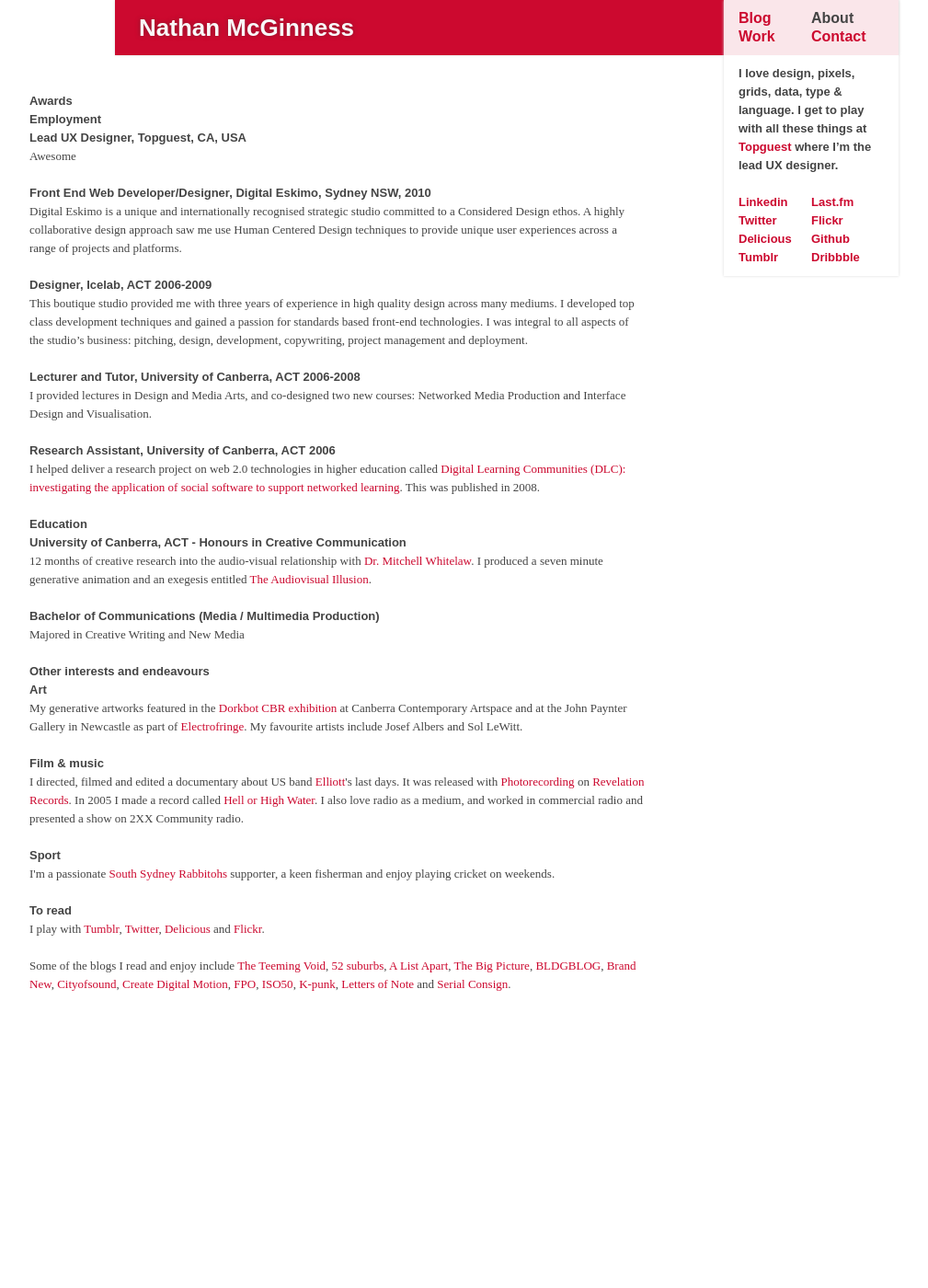
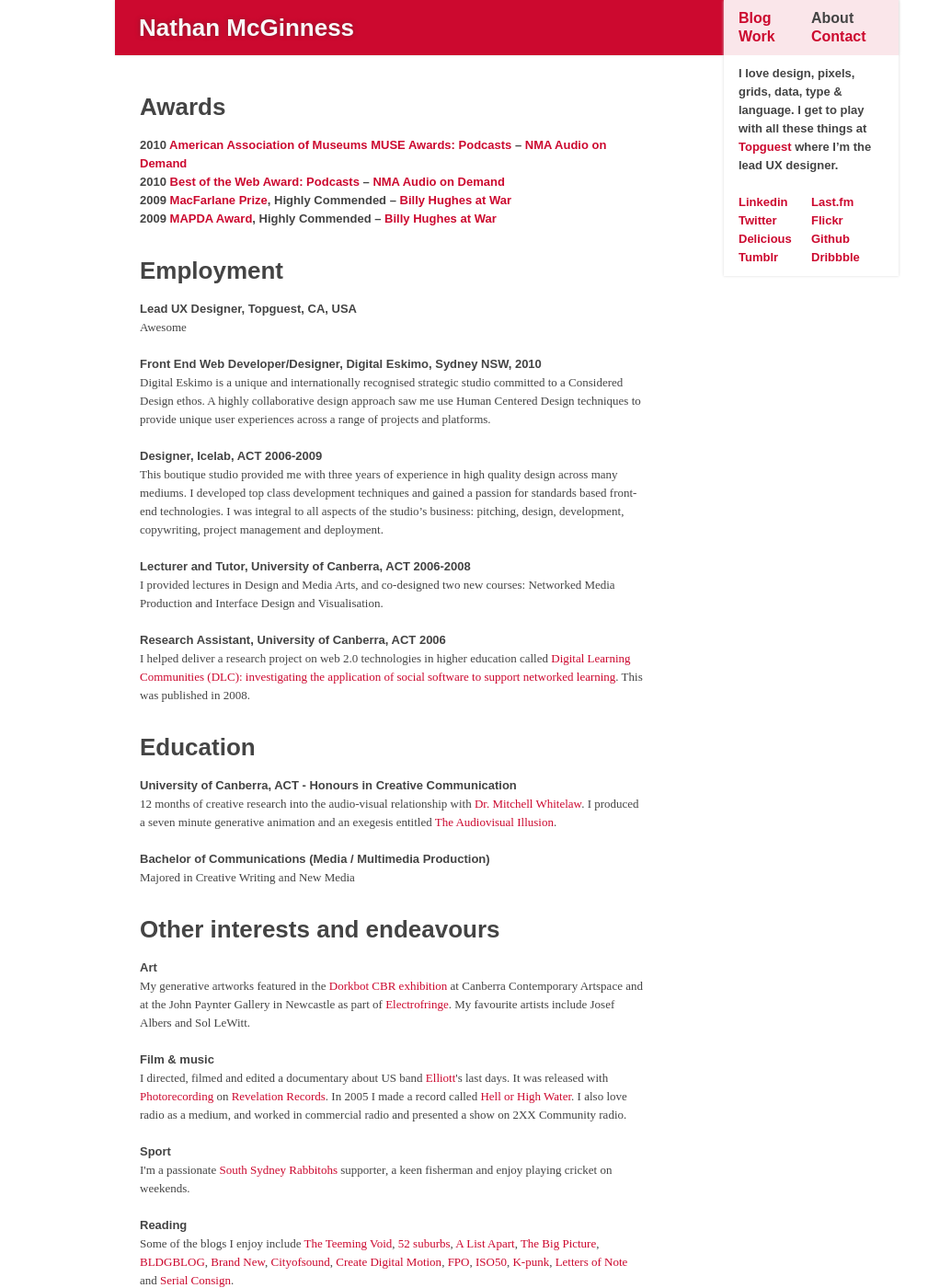
Before and after one commit to njmcgee/njmcgee.github.com, a Jekyll site: the page built from about.html, in a window 1280 px wide and 1400 px high. Shown: the whole window at 92% size, without its empty margins (138-1147 px from the left). Built offline with Jekyll 4.4.1, drawn with Linux system fonts in a browser that asks for light colours; nearby versions of some CDN libraries; Markdown is read by kramdown in place of the engine named in the settings.

Commit message:
about page in a better state

```diff
--- a/_layouts/static.html
+++ b/_layouts/static.html
@@ -1,6 +1,6 @@
 ---
 layout: default
 ---
-<div id="post-body">
+<div id="static">
   {{ content }}
 </div>
--- a/about.html
+++ b/about.html
@@ -3,43 +3,49 @@
 title: Nathan McGinness | About
 ---
 
-<h2>Awards</h2>
-
-<h2>Employment</h2>
-<h3>Lead UX Designer, Topguest, CA, USA</h3>
+<section>
+  <h1>Awards</h1>
+  <h2>2010 <a href="http://www.mediaandtechnology.org/muse-awards/">American Association of Museums MUSE Awards: Podcasts</a> &ndash; <a href="http://billyhughes.moadoph.gov.au/">NMA Audio on Demand</a></h2>
+  <h2>2010 <a href="http://conference.archimuse.com/forum/congratulations_mw2010_best_web_winners">Best of the Web Award: Podcasts</a> &ndash; <a href="http://billyhughes.moadoph.gov.au/">NMA Audio on Demand</a></h2>
+  <h2>2009 <a href="http://mcfarlaneprize.com/">MacFarlane Prize</a>, Highly Commended &ndash; <a href="http://billyhughes.moadoph.gov.au/">Billy Hughes at War</a></h2>
+  <h2>2009 <a href="http://www.museumsaustralia.org.au/site/whatwedo_awards_mapda.php">MAPDA Award</a>, Highly Commended &ndash; <a href="http://billyhughes.moadoph.gov.au/">Billy Hughes at War</a></h2>
+  <h2>
+</section>
+<section>
+  <h1>Employment</h1>
+  <h2>Lead UX Designer, Topguest, CA, USA</h2>
   <p>Awesome</p>
 
-<h3>Front End Web Developer/Designer, Digital Eskimo, Sydney NSW, 2010</h3>
+  <h2>Front End Web Developer/Designer, Digital Eskimo, Sydney NSW, 2010</h2>
   <p>Digital Eskimo is a unique and internationally recognised strategic studio committed to a Considered Design ethos. A highly collaborative design approach saw me use Human Centered Design techniques to provide unique user experiences across a range of projects and platforms.</p>
 
-<h3>Designer, Icelab, ACT 2006-2009</h3>
+  <h2>Designer, Icelab, ACT 2006-2009</h2>
   <p>This boutique studio provided me with three years of experience in high quality design across many mediums. I developed top class development techniques and gained a passion for standards based front-end technologies. I was integral to all aspects of the studio’s business: pitching, design, development, copywriting, project management and deployment.</p>
 
-<h3>Lecturer and Tutor, University of Canberra, ACT 2006-2008</h3>
+  <h2>Lecturer and Tutor, University of Canberra, ACT 2006-2008</h2>
   <p>I provided lectures in Design and Media Arts, and co-designed two new courses: <em>Networked Media Production</em> and <em>Interface Design and Visualisation</em>.</p>
 
   <h4>Research Assistant, University of Canberra, ACT 2006</h4>
   <p>I helped deliver a research project on web 2.0 technologies in higher education called <a href="http://www.altc.edu.au/resource-digital-learning-communities-canberra-2009">Digital Learning Communities (DLC): investigating the application of social software to support networked learning</a>. This was published in 2008.</p>
-
-<h2>Education</h2>
-
-<h3>University of Canberra, ACT - Honours in Creative Communication</h3>
+</section>
+<section>
+  <h1>Education</h1>
+  <h2>University of Canberra, ACT - Honours in Creative Communication</h2>
   <p>12 months of creative research into the audio-visual relationship with <a href="http://teemingvoid.blogspot.com/">Dr. Mitchell Whitelaw</a>. I produced a seven minute generative animation and an exegesis entitled <a href="assets/pdf/the-audiovisual-illusion.pdf">The Audiovisual Illusion</a>.</p>
-<h3>Bachelor of Communications (Media / Multimedia Production)</h3>
+  <h2>Bachelor of Communications (Media / Multimedia Production)</h2>
   <p>Majored in Creative Writing and New Media</p>
-
-
-<h2>Other interests and endeavours</h2>
-<h3>Art</h3>
+</section>
+<section>
+  <h1>Other interests and endeavours</h1>
+  <h2>Art</h2>
   <p>My generative artworks featured in the <a href="http://www.realtimearts.net/article/89/9346">Dorkbot CBR exhibition</a> at Canberra Contemporary Artspace and at the John Paynter Gallery in Newcastle as part of <a href="http://bock.com.au/electrofringe/">Electrofringe</a>. My favourite artists include Josef Albers and Sol LeWitt.</p>
-<h3>Film &amp; music</h3>
+  <h2>Film &amp; music</h2>
 
   <p>I directed, filmed and edited a documentary about US band <a href="http://www.elliottintransit.com/">Elliott</a>'s last days. It was released with <a href="http://www.amazon.com/Photorecording-Elliott/dp/B000AMU0X0">Photorecording</a> on <a href="http://www.revelationrecords.com/">Revelation Records</a>. In 2005 I made a record called <a href="http://www.last.fm/music/Brisk/Hell+or+High+Water">Hell or High Water</a>. I also love radio as a medium, and worked in commercial radio and presented a show on 2XX Community radio.</p>
   <h4>Sport</h4>
   <p>I'm a passionate <a href="http://souths.com.au">South Sydney Rabbitohs</a> supporter, a keen fisherman and enjoy playing cricket on weekends.</p>
 
 
-<h2>To read</h2>
-<p>I play with <a href="http://njmcgee.tumblr.com">Tumblr</a>, <a href="http://twitter.com/njmcgee">Twitter</a>, <a href="http://delicious.com/njmcgee">Delicious</a> and <a href="http://www.flickr.com/photos/njmcgee">Flickr</a>.</p>
-
-<p>Some of the blogs I read and enjoy include <a href="http://teemingvoid.blogspot.com/">The Teeming Void</a>, <a href="http://www.52suburbs.com/">52 suburbs</a>, <a href="http://alistapart.com/">A List Apart</a>, <a href="http://www.boston.com/bigpicture/">The Big Picture</a>, <a href="http://bldgblog.blogspot.com/">BLDGBLOG</a>, <a href="http://www.underconsideration.com/brandnew/">Brand New</a>, <a href="http://www.cityofsound.com/blog/">Cityofsound</a>, <a href="http://createdigitalmotion.com/">Create Digital Motion</a>, <a href="http://www.underconsideration.com/fpo/">FPO</a>, <a href="http://blog.iso50.com/">ISO50</a>, <a href="http://k-punk.abstractdynamics.org/">K-punk</a>, <a href="http://www.lettersofnote.com/">Letters of Note</a> and <a href="http://serialconsign.com/">Serial Consign</a>.
+  <h2>Reading</h2>
+  <p>Some of the blogs I enjoy include <a href="http://teemingvoid.blogspot.com/">The Teeming Void</a>, <a href="http://www.52suburbs.com/">52 suburbs</a>, <a href="http://alistapart.com/">A List Apart</a>, <a href="http://www.boston.com/bigpicture/">The Big Picture</a>, <a href="http://bldgblog.blogspot.com/">BLDGBLOG</a>, <a href="http://www.underconsideration.com/brandnew/">Brand New</a>, <a href="http://www.cityofsound.com/blog/">Cityofsound</a>, <a href="http://createdigitalmotion.com/">Create Digital Motion</a>, <a href="http://www.underconsideration.com/fpo/">FPO</a>, <a href="http://blog.iso50.com/">ISO50</a>, <a href="http://k-punk.abstractdynamics.org/">K-punk</a>, <a href="http://www.lettersofnote.com/">Letters of Note</a> and <a href="http://serialconsign.com/">Serial Consign</a>.
+</section>
```
Also changed, not shown: stylesheets/sass/_styles.scss (+19 -10 lines), stylesheets/compiled/base.css, 3 other files. Lines whose indentation alone changed are shown as unchanged.
